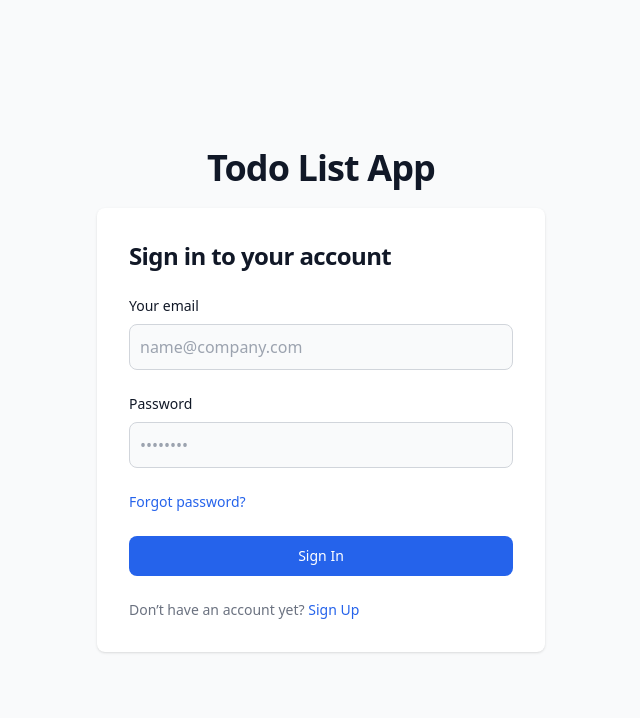
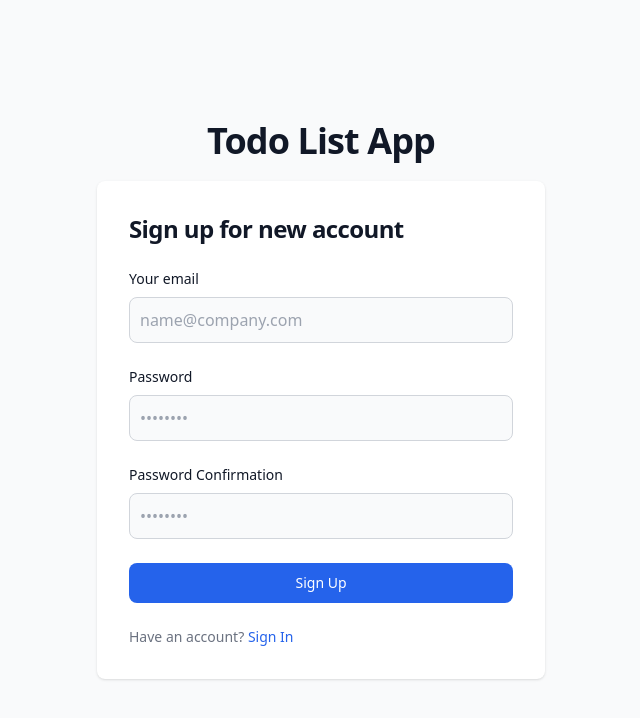
Before and after one commit to aljersulit/todo-list-app, a React (Vite) app: page /signup in a window 1280 px wide. Shown: the top 718 px of the page, without its empty margins (319-959 px from the left). Built offline with nearby package versions, Linux system fonts and the light colour scheme.

Commit message:
feat: add routes for login and signup page

```diff
--- a/package.json
+++ b/package.json
@@ -12,7 +12,8 @@
   "dependencies": {
     "firebase": "^11.0.1",
     "react": "^18.3.1",
-    "react-dom": "^18.3.1"
+    "react-dom": "^18.3.1",
+    "react-router-dom": "^6.28.0"
   },
   "devDependencies": {
     "@eslint/js": "^9.13.0",
--- a/src/App.jsx
+++ b/src/App.jsx
@@ -1,16 +1,19 @@
+import { BrowserRouter, Routes, Route } from "react-router-dom";
+import Layout from "./components/Layout";
 import Login from "./components/Auth/Login"
-// import { logout } from "./services/authService";
+import Signup from "./components/Auth/Signup";
 
 function App() {
   return (
-    <main>
-      <section className="bg-gray-50 dark:bg-gray-900">
-        <div className="flex flex-col items-center justify-center px-6 py-8 mx-auto md:h-screen lg:py-0">
-          <h1 className="mb-5 text-xl font-bold leading-tight tracking-tight text-gray-900 md:text-2xl lg:text-4xl dark:text-white">Todo List App</h1>
-          <Login/>
-        </div>
-      </section>
-    </main>
+    <BrowserRouter>
+      <Routes>
+        <Route path="/" element={<Layout />}>
+          <Route path="login" element={<Login />} />
+          <Route path="signup" element={<Signup />} />
+        </Route>
+      </Routes>
+    </BrowserRouter>
+
   )
 }
 
--- a/src/components/Auth/Login.jsx
+++ b/src/components/Auth/Login.jsx
@@ -84,7 +84,7 @@ function Login() {
 					<p className="text-sm font-light text-gray-500 dark:text-gray-400">
 						Don’t have an account yet?{" "}
 						<a
-							href="#"
+							href="/signup"
 							className="font-medium text-primary-600 hover:underline dark:text-primary-500 cursor-pointer"
 						>
 							Sign Up
--- a/src/components/Auth/Signup.jsx
+++ b/src/components/Auth/Signup.jsx
@@ -86,7 +86,7 @@ function Signup() {
 					<p className="text-sm font-light text-gray-500 dark:text-gray-400">
 						Have an account?{" "}
 						<a
-							href="#"
+							href="/login"
 							className="font-medium text-primary-600 hover:underline dark:text-primary-500 cursor-pointer"
 						>
 							Sign In
--- /dev/null
+++ b/src/components/Layout.jsx
@@ -0,0 +1,16 @@
+import { Outlet } from "react-router-dom";
+
+function Layout() {
+	return (
+		<section className="bg-gray-50 dark:bg-gray-900">
+			<div className="flex flex-col items-center justify-center px-6 py-8 mx-auto md:h-screen lg:py-0">
+				<h1 className="mb-5 text-xl font-bold leading-tight tracking-tight text-gray-900 md:text-2xl lg:text-4xl dark:text-white">
+					Todo List App
+				</h1>
+				<Outlet />
+			</div>
+		</section>
+	);
+}
+
+export default Layout;
```
Also changed, not shown: 1 other file (tests, documents, lock files or other folders).
